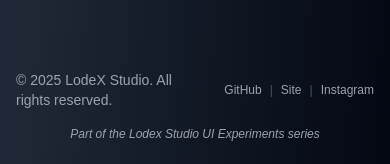
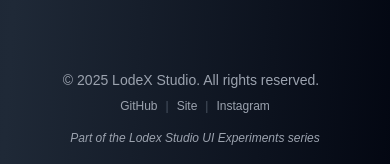
Before and after one commit to lodsa-ntos/lodexstudio-cards, a React (Vite) app: page /demo in a window 390 px wide. Shown: the part 5752-5916 px from the top of the page. Built offline with nearby package versions, Linux system fonts and the light colour scheme; some icons are missing; a web font is replaced by a local one.

Commit message:
Update: 2025-08-17 15:34:29 [src/pages/DemoGrid.jsx]

```diff
--- a/src/pages/DemoGrid.jsx
+++ b/src/pages/DemoGrid.jsx
@@ -40,7 +40,8 @@
   const CardPreview = ({ Comp, label }) => (
     <div className="flex flex-col items-center justify-start gap-4">
       <p className="text-center text-sm md:text-base text-gray-300">{label}</p>
-            <Comp />{Comp}
+      <Comp />
+      {Comp}
     </div>
   );
 
@@ -93,11 +94,12 @@
       </div>
 
       {/* Footer */}
-            <div className="mt-28 flex flex-col items-center justify-center  gap-4">
-                <div className="flex items-center lg:flex-row gap-2 text-xs">
+      <div className="mt-28 flex flex-col items-center justify-center gap-4">
+        <div className="flex flex-col items-center lg:flex-row gap-2 text-xs">
           <p className="text-gray-400 transition-colors duration-500 text-sm font-Satoshi mr-2">
             © {new Date().getFullYear()} LodeX Studio. All rights reserved.
           </p>
+          <div className="flex justify-center flex-wrap items-center gap-2">
             <a
               href="https://github.com/lodsa-ntos/lodexstudio-cards"
               target="_blank"
@@ -122,6 +124,7 @@
               Instagram
             </a>
           </div>
+        </div>
         <div className="italic">
           <p className="text-gray-400 transition-colors duration-500 text-xs font-Satoshi">
             Part of the Lodex Studio UI Experiments series
```
Lines whose indentation alone changed are shown as unchanged.
